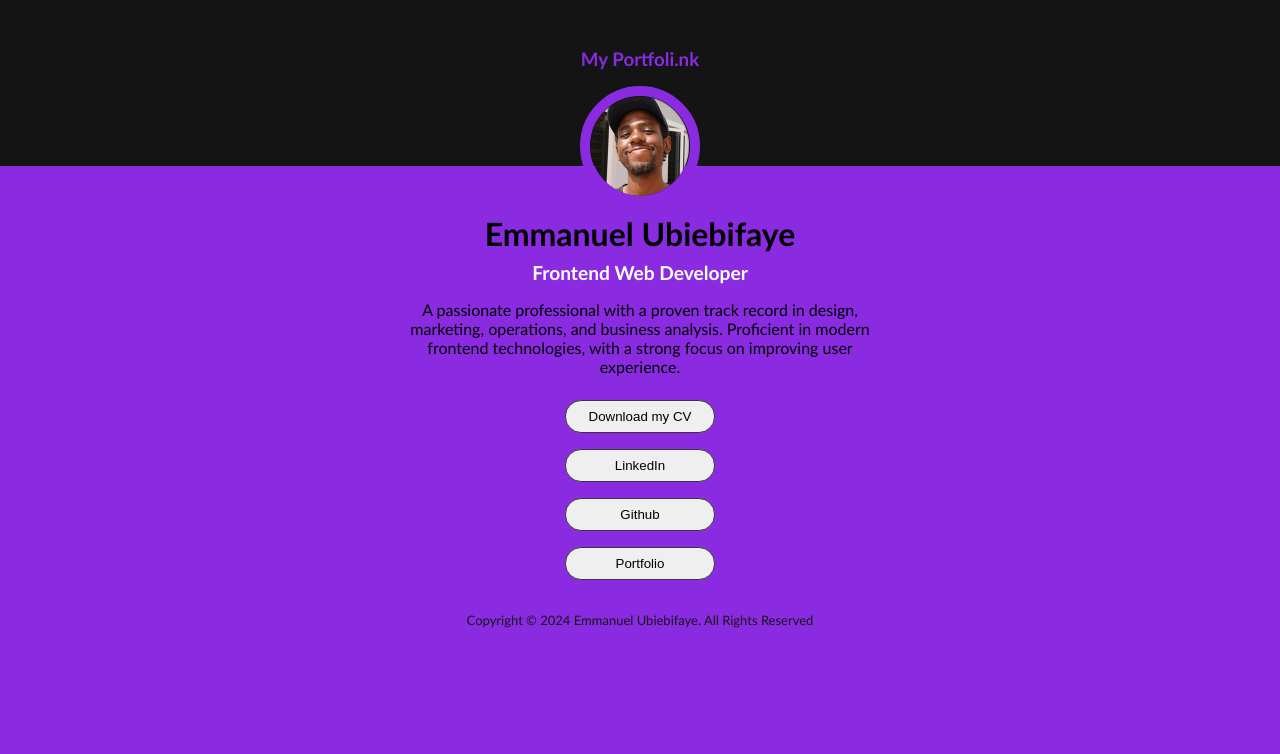
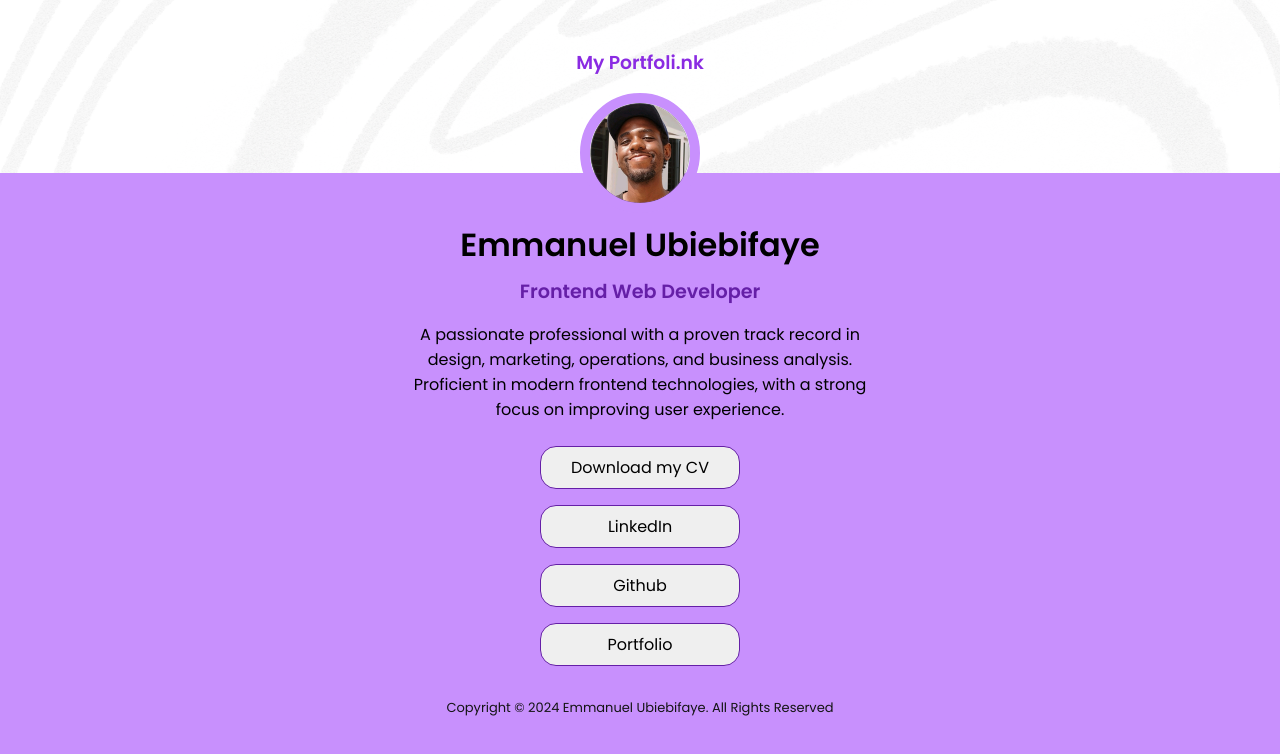
Before and after one commit to randemguy/linktree-portfolio-project, a plain HTML site: page index.html in a window 1280 px wide. Drawn offline with Linux system fonts and the light colour scheme.

Commit message:
updated assets

```diff
--- a/style.css
+++ b/style.css
@@ -1,3 +1,5 @@
+@import url("https://fonts.googleapis.com/css2?family=Poppins:wght@300;400;500;600&display=swap");
+
 * {
   margin: 0;
   padding: 0;
@@ -6,16 +8,21 @@
 /* GENERAL */
 
 body {
-  font-family: "Gill Sans", "Gill Sans MT", Calibri, "Trebuchet MS", sans-serif;
+  font-family: "Poppins","Gill Sans", "Gill Sans MT", Calibri, "Trebuchet MS", sans-serif;
   text-align: center;
-  background-color: blueviolet;
+  background-color: rgb(200, 144, 253);
+}
+button {
+  font-family: "Poppins","Gill Sans", "Gill Sans MT", Calibri, "Trebuchet MS", sans-serif;
 }
 
 header {
   display: flex;
   padding: 3rem 0 6rem 0;
   justify-content: center;
-  background-color: rgb(20, 20, 20);
+  background-image: url(./assets/header-bg.png);
+  background-size:cover;
+  background-color: rgb(255, 255, 255);
 }
 
 /* profile */
@@ -26,7 +33,7 @@ h1 {
 
 h2 {
   font-size: larger;
-  color: rgb(255, 255, 255);
+  color: rgb(101, 31, 167);
 }
 
 h3 {
@@ -46,7 +53,7 @@ h3 {
   width: 100px;
   height: 100px;
   margin: auto;
-  border: 10px blueviolet solid;
+  border: 10px rgb(200, 144, 253) solid;
   border-radius: 5rem;
 }
 
@@ -75,20 +82,22 @@ button {
   display: flex;
   padding: 0.5rem;
   border-radius: 1rem;
-  border: rgb(56, 56, 56) 1px solid;
-  min-width: 150px;
+  border: rgb(101, 31, 167) 1px solid;
+  min-width: 200px;
   justify-content: center;
+  font-size: medium;
 }
 
 button:hover {
-  background-color: rgb(20, 20, 20);
-  border-color: none;
+  background-color: rgb(101, 31, 167);
   color: white;
 }
 
 /* footer */
 
 footer {
+  display: flex;
+  justify-content: center;
   font-size: small;
   margin: 1rem;
   color: rgb(20, 20, 20);
```
Also changed, not shown: assets/header-bg.png (added).
